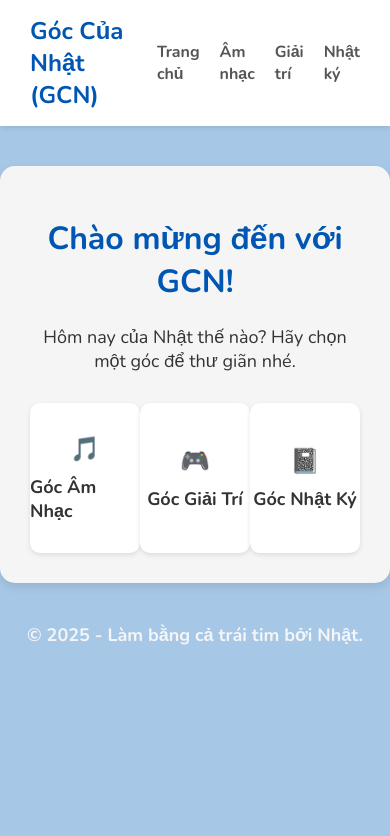
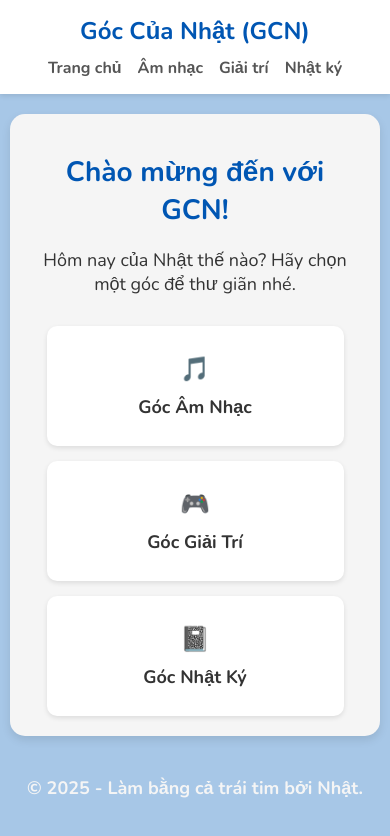
Before and after one commit to phannhat211-eng/GCN_Website, a plain HTML site: page index.html in a window 390 px wide. Drawn offline with nearby package versions, Linux system fonts and the light colour scheme.

Commit message:
Nâng cấp responsive cho trang chủ

```diff
--- a/css/style.css
+++ b/css/style.css
@@ -364,3 +364,61 @@ p {
 .entry {
     overflow: auto; /* Dọn dẹp float */
 }
+/* --- BẮT ĐẦU PHẦN NÂNG CẤP RESPONSIVE --- */
+
+/* * Đây là Media Query:
+ * "Áp dụng code bên trong khối này NẾU chiều rộng màn hình
+ * từ 600px trở xuống (max-width: 600px)"
+ */
+@media (max-width: 600px) {
+
+    /* 1. Sửa Menu (Navbar) */
+    .navbar {
+        flex-direction: column; /* Cho logo và menu xếp dọc */
+        padding: 15px;
+    }
+
+    .nav-logo {
+        margin-bottom: 10px; /* Thêm khoảng cách dưới logo */
+    }
+
+    .nav-menu {
+        /* Căn giữa các mục menu */
+        width: 100%;
+        justify-content: center;
+    }
+
+    .nav-menu li {
+        margin-left: 8px; /* Giảm khoảng cách giữa các mục */
+        margin-right: 8px;
+    }
+
+    /* 2. Sửa Khung nội dung chính */
+    .container {
+        /* Giảm lề 2 bên để khung to hơn trên điện thoại */
+        margin: 20px 10px;
+        padding: 20px;
+    }
+
+    h1 {
+        font-size: 28px; /* Giảm cỡ chữ tiêu đề 1 chút */
+    }
+
+    /* 3. Sửa 3 Nút "Góc" (Quan trọng nhất) */
+    .quick-links {
+        flex-direction: column; /* Xếp 3 nút theo chiều dọc */
+        align-items: center; /* Căn giữa chúng theo chiều dọc */
+    }
+
+    .link-box {
+        width: 90%; /* Cho mỗi nút rộng 90% màn hình */
+        margin-bottom: 15px; /* Thêm khoảng cách giữa các nút */
+        height: 120px; /* Giảm chiều cao 1 chút */
+    }
+
+    /* Làm cho nút cuối cùng không bị dư khoảng cách */
+    .link-box:last-child {
+        margin-bottom: 0;
+    }
+
+} /* --- KẾT THÚC PHẦN NÂNG CẤP RESPONSIVE --- */
```
